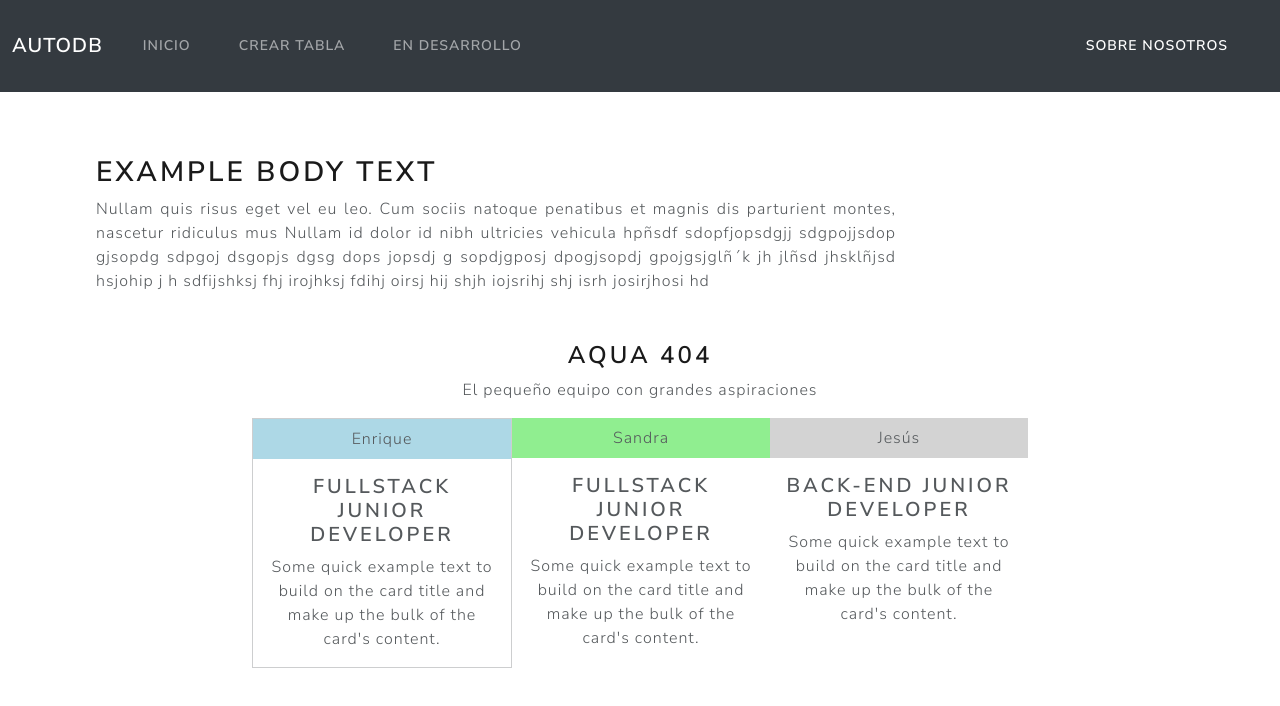
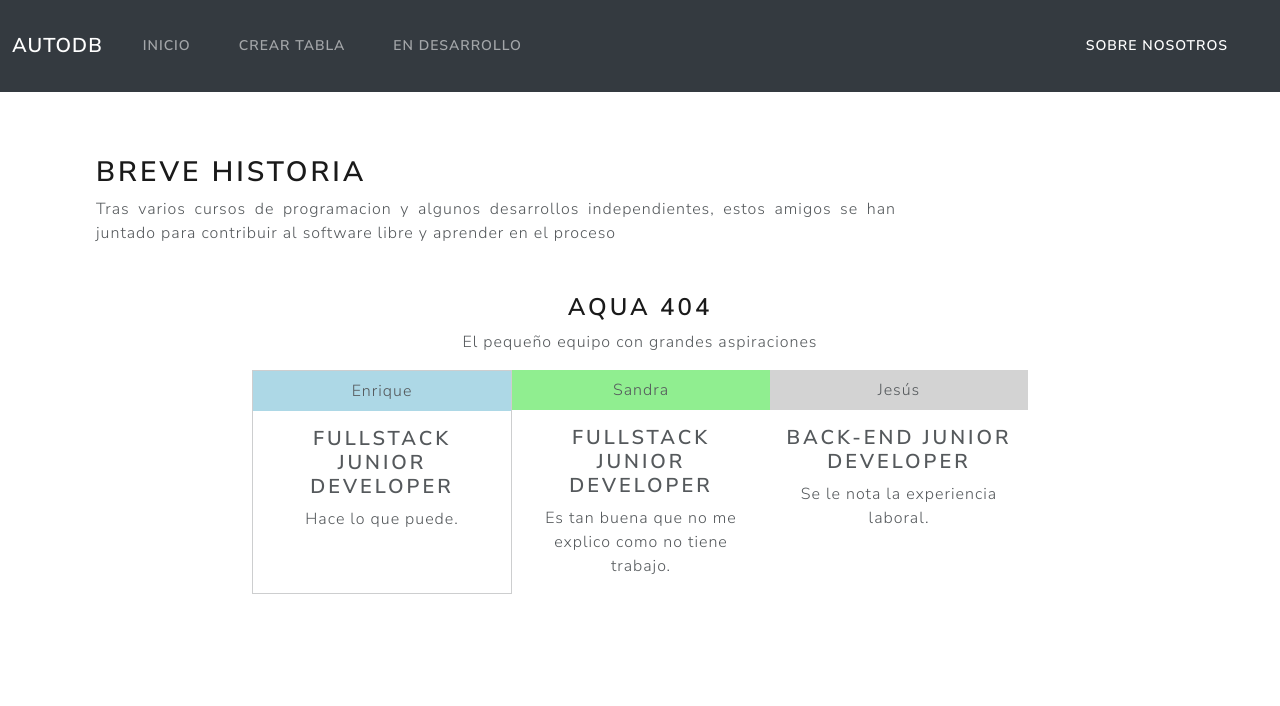
Before and after one commit to srequenafiliu/AutoDB-front, an Angular app: page /about-us in a window 1280 px wide. Shown: the top 706 px of the page. Built offline with nearby package versions, Linux system fonts and the light colour scheme.

Commit message:
pequeños cambios otra vez

```diff
--- a/src/app/about-us/about-us.component.html
+++ b/src/app/about-us/about-us.component.html
@@ -1,9 +1,8 @@
 <figure class="text-justify m-5">
 <div style="max-width: 50rem;">
-  <h2>Example body text</h2>
-  <p align="justify">Nullam quis risus eget vel eu leo. Cum sociis natoque penatibus et magnis dis parturient montes, nascetur ridiculus mus Nullam id dolor id nibh ultricies vehicula
-    hpñsdf sdopfjopsdgjj sdgpojjsdop
-    gjsopdg sdpgoj dsgopjs dgsg dops jopsdj g sopdjgposj dpogjsopdj gpojgsjglñ´k jh jlñsd jhsklñjsd hsjohip j h sdfijshksj fhj irojhksj fdihj oirsj hij shjh iojsrihj shj isrh josirjhosi  hd</p>
+  <h2>Breve historia</h2>
+  <p align="justify">Tras varios cursos de programacion y algunos desarrollos independientes,
+     estos amigos se han juntado para contribuir al software libre y aprender en el proceso</p>
 
 </div>
 
@@ -22,21 +21,21 @@
           <div class="card-header" style="background-color: lightblue;">Enrique</div>
           <div class="card-body">
             <h4 class="card-title">Fullstack Junior Developer</h4>
-            <p class="card-text">Some quick example text to build on the card title and make up the bulk of the card's content.</p>
+            <p class="card-text">Hace lo que puede.</p>
           </div>
         </div>
         <div class="card bg-secondary mb-3" style="max-width: 20rem;">
           <div class="card-header" style="background-color: lightgreen;">Sandra</div>
           <div class="card-body">
             <h4 class="card-title">Fullstack Junior Developer</h4>
-            <p class="card-text">Some quick example text to build on the card title and make up the bulk of the card's content.</p>
+            <p class="card-text">Es tan buena que no me explico como no tiene trabajo.</p>
           </div>
         </div>
         <div class="card bg-secondary mb-3" style="max-width: 20rem;">
           <div class="card-header" style="background-color: lightgray;">Jesús</div>
           <div class="card-body">
             <h4 class="card-title">Back-end Junior Developer</h4>
-            <p class="card-text">Some quick example text to build on the card title and make up the bulk of the card's content.</p>
+            <p class="card-text">Se le nota la experiencia laboral.</p>
           </div>
         </div>
       </div>
```
Also changed, not shown: src/app/home/home.component.html (line endings or trailing spaces).
